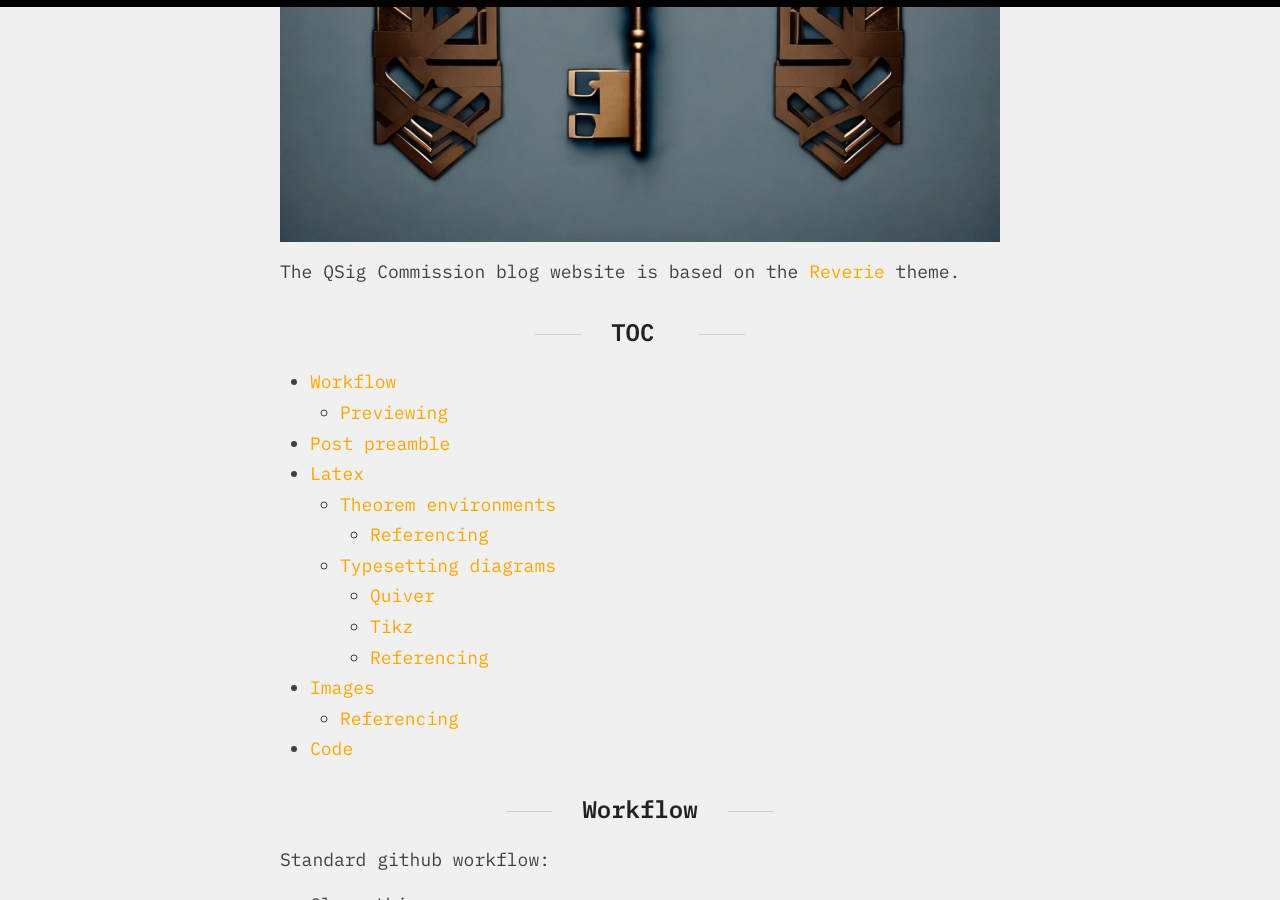
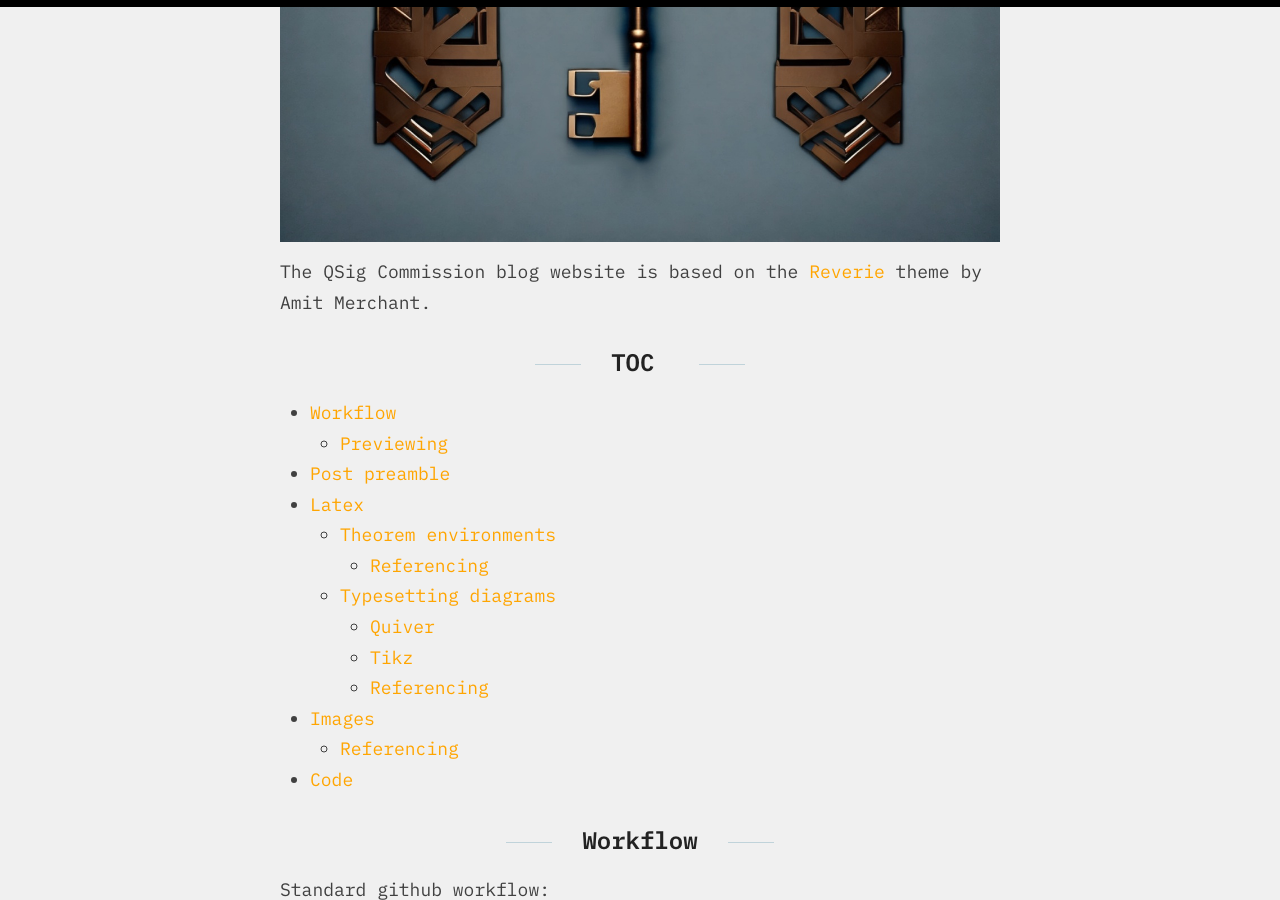
Before and after one commit to neverlocal/blog, a Jekyll site: the page built from _posts/2024-06-04-test-post.md, in a window 1280 px wide and 900 px high, scrolled down 903 px. Built offline with Jekyll 4.4.1, drawn with Linux system fonts in a browser that asks for light colours; some web fonts are replaced; formulas are drawn with MathJax 3.

Commit message:
Smol edits.

```diff
--- a/_posts/2024-06-04-test-post.md
+++ b/_posts/2024-06-04-test-post.md
@@ -10,7 +10,7 @@ thanks: "The space at the beginning of each post is used for acknowledgements."
 
 ![QSig Commission logo](../assetsPosts/2024-06-04-test-post/Key.jpg)
 
-The QSig Commission blog website is based on the [Reverie](https://jekyllthemes.io/theme/reverie) theme.
+The QSig Commission blog website is based on the [Reverie](https://jekyllthemes.io/theme/reverie) theme by Amit Merchant.
 
 ## TOC <!-- omit in toc -->
 
```
Also changed, not shown: README.md.
